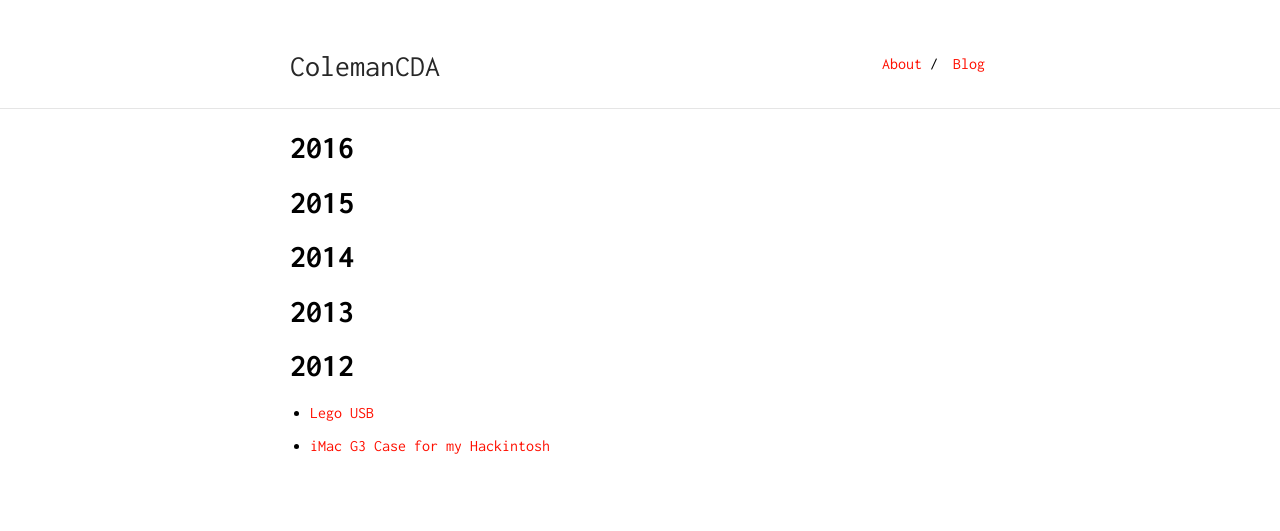
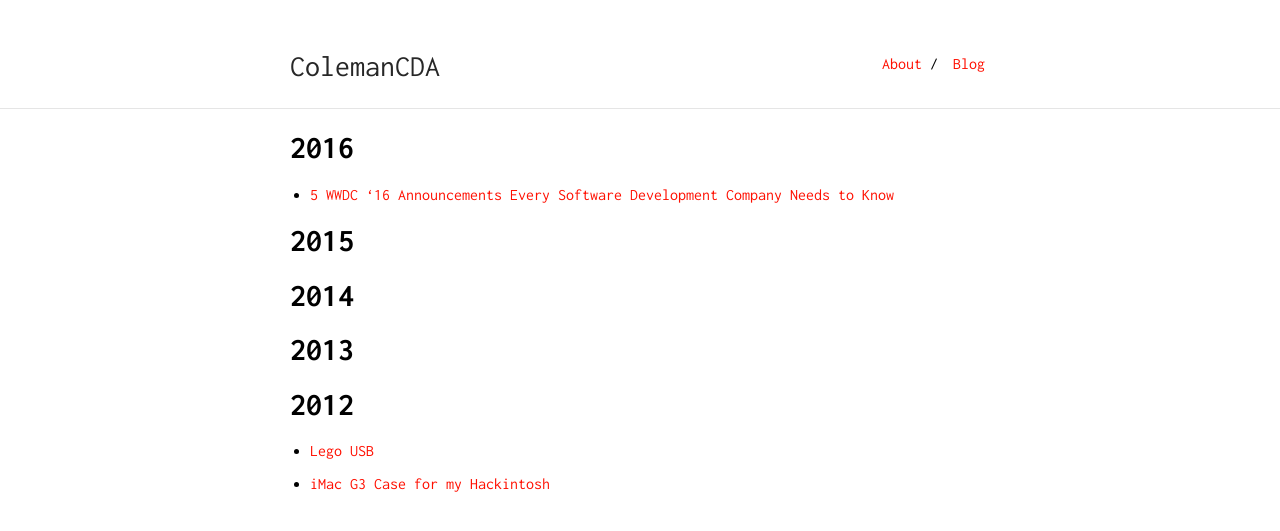
Before and after one commit to colemancda/colemancda.github.io, a Jekyll site: the page built from blog.md, in a window 1280 px wide. Shown: the top 531 px of the page. Built offline with Jekyll 4.4.1, drawn with Linux system fonts in a browser that asks for light colours; our own code applies the rules of GitHub Pages for plain Markdown files; part of the change alters nothing that is shown.

Commit message:
Adding blog entries

```diff
--- a/blog.md
+++ b/blog.md
@@ -3,6 +3,8 @@ layout: default
 ---
 
 # 2016
+
+- [5 WWDC '16 Announcements Every Software Development Company Needs to Know](2016/07/04/WWDC16)
 
 # 2015
 
@@ -12,6 +14,6 @@ layout: default
 
 # 2012
 
-- [Lego USB](/hack/2012/05/31/lego-usb)
+- [Lego USB](/2012/05/31/lego-usb)
 
-- [iMac G3 Case for my Hackintosh](/hackintosh/2012/05/30/iMac-G3-Case-for-my-Hackintosh)
+- [iMac G3 Case for my Hackintosh](/2012/05/30/iMac-G3-Case-for-my-Hackintosh)
```
